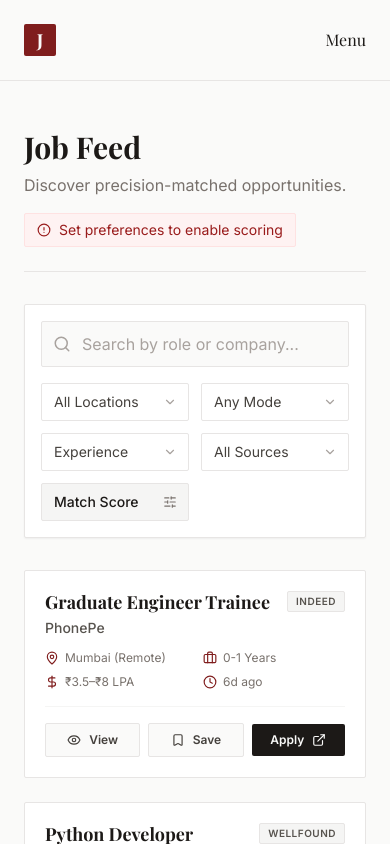
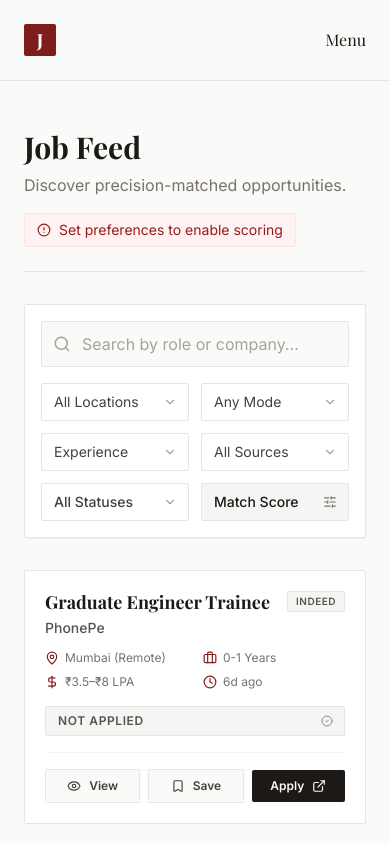
Before and after one commit to Gekkorizz/JobTracker-with-real-Data, a React (Vite) app: page /#/dashboard in a window 390 px wide. Shown: the top 844 px of the page. Built offline with nearby package versions, Linux system fonts and the light colour scheme; a web font is replaced by a local one.

Commit message:
Implemented job status tracking and history

```diff
--- a/components/JobCard.tsx
+++ b/components/JobCard.tsx
@@ -1,16 +1,18 @@
 import React from 'react';
-import { MapPin, Clock, DollarSign, Briefcase, Bookmark, ExternalLink, Eye, Target } from 'lucide-react';
+import { MapPin, Clock, DollarSign, Briefcase, Bookmark, ExternalLink, Eye, Target, CheckCircle2 } from 'lucide-react';
 import { Job } from '../data/jobs';
 
 interface JobCardProps {
   job: Job;
   isSaved: boolean;
   matchScore: number;
+  status?: string;
   onToggleSave: (id: string) => void;
   onView: (job: Job) => void;
+  onStatusChange?: (id: string, newStatus: string) => void;
 }
 
-export const JobCard: React.FC<JobCardProps> = ({ job, isSaved, matchScore, onToggleSave, onView }) => {
+export const JobCard: React.FC<JobCardProps> = ({ job, isSaved, matchScore, status = 'Not Applied', onToggleSave, onView, onStatusChange }) => {
 
   let scoreColorClass = 'bg-stone-100 text-stone-600 border-stone-200';
   if (matchScore >= 80) {
@@ -20,6 +22,16 @@
   } else if (matchScore < 40) {
     scoreColorClass = 'bg-stone-50 text-stone-400 border-stone-100';
   }
+
+  // Status Styling
+  const getStatusStyles = (s: string) => {
+    switch(s) {
+      case 'Applied': return 'bg-blue-50 text-blue-700 border-blue-200 hover:bg-blue-100';
+      case 'Rejected': return 'bg-red-50 text-red-700 border-red-200 hover:bg-red-100';
+      case 'Selected': return 'bg-green-50 text-green-700 border-green-200 hover:bg-green-100';
+      default: return 'bg-stone-100 text-stone-600 border-stone-200 hover:bg-stone-200';
+    }
+  };
 
   return (
     <div className="bg-white border border-stone-200 rounded-sm p-5 hover:shadow-lg hover:border-stone-300 transition-all duration-300 group relative flex flex-col h-full">
@@ -67,6 +79,25 @@
         </div>
       </div>
 
+      {/* Status Selector */}
+      {onStatusChange && (
+        <div className="mb-4">
+          <div className="relative inline-block w-full">
+            <select
+              value={status}
+              onChange={(e) => onStatusChange(job.id, e.target.value)}
+              className={`w-full appearance-none cursor-pointer py-1.5 px-3 pr-8 rounded-sm text-xs font-bold uppercase tracking-wider border focus:outline-none focus:ring-1 focus:ring-offset-1 transition-colors ${getStatusStyles(status)}`}
+            >
+              <option value="Not Applied">Not Applied</option>
+              <option value="Applied">Applied</option>
+              <option value="Rejected">Rejected</option>
+              <option value="Selected">Selected</option>
+            </select>
+            <CheckCircle2 size={12} className="absolute right-3 top-1/2 -translate-y-1/2 pointer-events-none opacity-50" />
+          </div>
+        </div>
+      )}
+
       <div className="flex items-center gap-2 pt-4 border-t border-stone-100 mt-auto">
         <button
           onClick={() => onView(job)}
--- a/pages/Dashboard.tsx
+++ b/pages/Dashboard.tsx
@@ -1,10 +1,11 @@
 import React, { useState, useEffect, useMemo } from 'react';
-import { Search, Filter, SlidersHorizontal, ChevronDown, Zap, AlertCircle } from 'lucide-react';
+import { Search, Filter, SlidersHorizontal, ChevronDown, AlertCircle, CheckCircle, X } from 'lucide-react';
 import { Link } from 'react-router-dom';
 import { jobs, Job, locations, modes, experiences, sources } from '../data/jobs';
 import { JobCard } from '../components/JobCard';
 import { JobDetailsModal } from '../components/JobDetailsModal';
 import { calculateMatchScore, getPreferences, Preferences } from '../utils/scoring';
+import { getStoredStatuses, updateJobStatus, JobStatus } from '../utils/status';
 
 export const Dashboard: React.FC = () => {
   // State for Filters
@@ -13,10 +14,15 @@
   const [modeFilter, setModeFilter] = useState('');
   const [expFilter, setExpFilter] = useState('');
   const [sourceFilter, setSourceFilter] = useState('');
-  const [sortOrder, setSortOrder] = useState('match-desc'); // default to match score
+  const [statusFilter, setStatusFilter] = useState(''); // New Status Filter
+  const [sortOrder, setSortOrder] = useState('match-desc');
 
   const [showMatchesOnly, setShowMatchesOnly] = useState(false);
   const [preferences, setPreferences] = useState<Preferences | null>(null);
+
+  // Job Status State
+  const [statuses, setStatuses] = useState<Record<string, JobStatus>>({});
+  const [toast, setToast] = useState<{message: string, visible: boolean}>({ message: '', visible: false });
 
   // State for Saved Jobs (Local Storage)
   const [savedIds, setSavedIds] = useState<string[]>(() => {
@@ -31,8 +37,10 @@
     const prefs = getPreferences();
     setPreferences(prefs);
     if (prefs) {
-      setShowMatchesOnly(true); // Auto-enable if prefs exist
+      setShowMatchesOnly(true);
     }
+    // Load statuses
+    setStatuses(getStoredStatuses());
   }, []);
 
   // Persist Saved IDs
@@ -45,6 +53,39 @@
       prev.includes(id) ? prev.filter(savedId => savedId !== id) : [...prev, id]
     );
   };
+
+  const handleStatusChange = (id: string, newStatus: string) => {
+    const job = jobs.find(j => j.id === id);
+    if (!job) return;
+
+    const ns = newStatus as JobStatus;
+    updateJobStatus({ id: job.id, title: job.title, company: job.company }, ns);
+    setStatuses(prev => ({ ...prev, [id]: ns }));
+
+    // Show Toast
+    setToast({ message: `Status updated: ${ns}`, visible: true });
+    setTimeout(() => setToast(prev => ({ ...prev, visible: false })), 3000);
+  };
+
+  const clearAllFilters = () => {
+    setKeyword('');
+    setLocationFilter('');
+    setModeFilter('');
+    setExpFilter('');
+    setSourceFilter('');
+    setStatusFilter('');
+    setShowMatchesOnly(false);
+  };
+
+  const hasActiveFilters = Boolean(
+    keyword ||
+    locationFilter ||
+    modeFilter ||
+    expFilter ||
+    sourceFilter ||
+    statusFilter ||
+    showMatchesOnly
+  );
 
   // Process jobs with scores
   const processedJobs = useMemo(() => {
@@ -70,17 +111,29 @@
       const matchExp = !expFilter || job.experience === expFilter;
       const matchSource = !sourceFilter || job.source === sourceFilter;
 
-      return matchKeyword && matchLocation && matchMode && matchExp && matchSource;
+      // 3. Status Filter
+      const currentStatus = statuses[job.id] || 'Not Applied';
+      const matchStatus = !statusFilter || currentStatus === statusFilter;
+
+      return matchKeyword && matchLocation && matchMode && matchExp && matchSource && matchStatus;
     }).sort((a, b) => {
       if (sortOrder === 'match-desc') return b.score - a.score;
       if (sortOrder === 'latest') return a.postedDaysAgo - b.postedDaysAgo;
       if (sortOrder === 'oldest') return b.postedDaysAgo - a.postedDaysAgo;
       return 0;
     });
-  }, [processedJobs, keyword, locationFilter, modeFilter, expFilter, sourceFilter, sortOrder, showMatchesOnly, preferences]);
+  }, [processedJobs, keyword, locationFilter, modeFilter, expFilter, sourceFilter, statusFilter, sortOrder, showMatchesOnly, preferences, statuses]);
 
   return (
-    <div className="space-y-8">
+    <div className="space-y-8 relative">
+
+      {/* Toast Notification */}
+      {toast.visible && (
+        <div className="fixed bottom-6 right-6 z-50 bg-stone-900 text-white px-6 py-3 rounded-sm shadow-lg flex items-center gap-3 animate-fade-in-up">
+           <CheckCircle size={18} className="text-green-400" />
+           <span className="font-medium">{toast.message}</span>
+        </div>
+      )}
 
       {/* Header Section */}
       <div className="flex flex-col md:flex-row md:items-end justify-between gap-4 border-b border-stone-200 pb-6">
@@ -113,8 +166,9 @@
 
       {/* Filter Bar */}
       <div className="bg-white p-4 border border-stone-200 rounded-sm shadow-sm space-y-4">
-        {/* Top Row: Search */}
-        <div className="relative">
+        {/* Top Row: Search + Clear */}
+        <div className="flex gap-3">
+          <div className="relative flex-1">
             <Search className="absolute left-3 top-1/2 -translate-y-1/2 text-stone-400" size={18} />
             <input
               type="text"
@@ -124,9 +178,19 @@
               className="w-full pl-10 pr-4 py-2.5 bg-stone-50 border border-stone-200 rounded-sm focus:outline-none focus:border-red-900 focus:ring-1 focus:ring-red-900 text-stone-800 placeholder:text-stone-400"
             />
           </div>
+          {hasActiveFilters && (
+            <button
+              onClick={clearAllFilters}
+              className="px-4 py-2 bg-stone-100 text-stone-600 rounded-sm text-sm font-medium hover:bg-stone-200 hover:text-stone-900 transition-colors whitespace-nowrap flex items-center gap-2"
+            >
+              <X size={14} className="stroke-[2.5px]" />
+              Clear Filters
+            </button>
+          )}
+        </div>
 
         {/* Bottom Row: Dropdowns */}
-        <div className="grid grid-cols-2 md:grid-cols-5 gap-3">
+        <div className="grid grid-cols-2 md:grid-cols-6 gap-3">
 
           <div className="relative group">
             <select
@@ -176,6 +240,22 @@
             <ChevronDown size={14} className="absolute right-3 top-1/2 -translate-y-1/2 text-stone-400 pointer-events-none" />
           </div>
 
+          {/* Status Filter */}
+          <div className="relative group">
+            <select
+              value={statusFilter}
+              onChange={(e) => setStatusFilter(e.target.value)}
+              className="w-full appearance-none bg-white border border-stone-200 text-stone-700 text-sm px-3 py-2 rounded-sm focus:outline-none focus:border-stone-400 cursor-pointer hover:border-stone-300 font-medium"
+            >
+              <option value="">All Statuses</option>
+              <option value="Not Applied">Not Applied</option>
+              <option value="Applied">Applied</option>
+              <option value="Rejected">Rejected</option>
+              <option value="Selected">Selected</option>
+            </select>
+            <ChevronDown size={14} className="absolute right-3 top-1/2 -translate-y-1/2 text-stone-400 pointer-events-none" />
+          </div>
+
           <div className="relative group">
             <select
               value={sortOrder}
@@ -201,8 +281,10 @@
               job={job}
               isSaved={savedIds.includes(job.id)}
               matchScore={job.score}
+              status={statuses[job.id]} // Pass current status
               onToggleSave={toggleSave}
               onView={setSelectedJob}
+              onStatusChange={handleStatusChange} // Handle update
             />
           ))}
         </div>
@@ -217,14 +299,7 @@
           </p>
           <div className="flex gap-4 mt-6">
              <button
-              onClick={() => {
-                setKeyword('');
-                setLocationFilter('');
-                setModeFilter('');
-                setExpFilter('');
-                setSourceFilter('');
-                setShowMatchesOnly(false);
-              }}
+              onClick={clearAllFilters}
               className="text-stone-600 font-medium hover:text-stone-900 transition-colors"
             >
               Clear filters
--- a/pages/Digest.tsx
+++ b/pages/Digest.tsx
@@ -1,8 +1,9 @@
 import React, { useState, useEffect } from 'react';
-import { Mail, Copy, Send, RefreshCw, AlertCircle, Calendar } from 'lucide-react';
+import { Mail, Copy, Send, RefreshCw, AlertCircle, Calendar, History, CheckCircle2 } from 'lucide-react';
 import { Link } from 'react-router-dom';
 import { jobs, Job } from '../data/jobs';
 import { calculateMatchScore, getPreferences, Preferences } from '../utils/scoring';
+import { getStatusHistory, StatusUpdate } from '../utils/status';
 
 type ScoredJob = Job & { score: number };
 
@@ -11,6 +12,7 @@
   const [preferences, setPreferences] = useState<Preferences | null>(null);
   const [loading, setLoading] = useState(false);
   const [dateStr, setDateStr] = useState('');
+  const [statusHistory, setStatusHistory] = useState<StatusUpdate[]>([]);
 
   useEffect(() => {
     // 1. Load Preferences
@@ -32,6 +34,9 @@
     if (storedDigest) {
       setDigest(JSON.parse(storedDigest));
     }
+
+    // 4. Load Status History
+    setStatusHistory(getStatusHistory());
   }, []);
 
   const generateDigest = () => {
@@ -94,6 +99,12 @@
 
     const body = encodeURIComponent(`Here is my daily job digest for ${dateStr}:\n\n`) + bodyContent;
     window.location.href = `mailto:?subject=${subject}&body=${body}`;
+  };
+
+  // Helper to format history date
+  const formatHistoryDate = (isoString: string) => {
+    const date = new Date(isoString);
+    return date.toLocaleDateString('en-US', { month: 'short', day: 'numeric', hour: '2-digit', minute: '2-digit' });
   };
 
   // RENDER STATES
@@ -176,8 +187,10 @@
 
   // 5. Display Digest
   return (
-    <div className="w-full max-w-3xl mx-auto">
+    <div className="w-full max-w-5xl mx-auto flex flex-col lg:flex-row gap-8 items-start">
 
+      {/* Main Digest Column */}
+      <div className="flex-1 w-full">
         {/* Tools Bar */}
         <div className="flex justify-between items-center mb-8">
           <Link to="/dashboard" className="text-sm font-medium text-stone-500 hover:text-stone-900 transition-colors">
@@ -260,5 +273,45 @@
           Demo Mode: Daily 9AM trigger simulated manually.
         </div>
       </div>
+
+      {/* Side Column: Recent Updates */}
+      <div className="w-full lg:w-80 shrink-0">
+        <div className="bg-white border border-stone-200 rounded-sm p-6 sticky top-6">
+           <div className="flex items-center gap-2 mb-4 text-stone-900 font-bold uppercase tracking-wider text-sm border-b border-stone-100 pb-2">
+             <History size={16} className="text-red-900" />
+             Recent Status Updates
+           </div>
+
+           {statusHistory.length === 0 ? (
+             <p className="text-sm text-stone-400 italic">No updates tracked yet.</p>
+           ) : (
+             <div className="space-y-4">
+               {statusHistory.slice(0, 10).map((item, idx) => (
+                 <div key={idx} className="flex gap-3 items-start">
+                   <div className="mt-1">
+                     <CheckCircle2 size={14} className="text-stone-300" />
+                   </div>
+                   <div>
+                     <p className="text-xs font-bold text-stone-800">{item.title}</p>
+                     <p className="text-[10px] text-stone-500 mb-1">{item.company}</p>
+                     <div className="flex items-center gap-2">
+                       <span className={`text-[10px] font-bold px-1.5 py-0.5 rounded-sm uppercase ${
+                         item.status === 'Applied' ? 'bg-blue-50 text-blue-700' :
+                         item.status === 'Rejected' ? 'bg-red-50 text-red-700' :
+                         item.status === 'Selected' ? 'bg-green-50 text-green-700' :
+                         'bg-stone-100 text-stone-600'
+                       }`}>
+                         {item.status}
+                       </span>
+                       <span className="text-[10px] text-stone-400">{formatHistoryDate(item.date)}</span>
+                     </div>
+                   </div>
+                 </div>
+               ))}
+             </div>
+           )}
+        </div>
+      </div>
+    </div>
   );
 };
--- a/pages/Saved.tsx
+++ b/pages/Saved.tsx
@@ -1,20 +1,24 @@
 import React, { useState, useEffect } from 'react';
-import { Bookmark, ArrowLeft } from 'lucide-react';
+import { Bookmark, ArrowLeft, CheckCircle } from 'lucide-react';
 import { Link } from 'react-router-dom';
 import { jobs, Job } from '../data/jobs';
 import { JobCard } from '../components/JobCard';
 import { JobDetailsModal } from '../components/JobDetailsModal';
 import { calculateMatchScore, getPreferences } from '../utils/scoring';
+import { getStoredStatuses, updateJobStatus, JobStatus } from '../utils/status';
 
 export const Saved: React.FC = () => {
   const [savedIds, setSavedIds] = useState<string[]>([]);
   const [selectedJob, setSelectedJob] = useState<Job | null>(null);
+  const [statuses, setStatuses] = useState<Record<string, JobStatus>>({});
+  const [toast, setToast] = useState<{message: string, visible: boolean}>({ message: '', visible: false });
 
   useEffect(() => {
     const stored = localStorage.getItem('savedJobIds');
     if (stored) {
       setSavedIds(JSON.parse(stored));
     }
+    setStatuses(getStoredStatuses());
   }, []);
 
   const preferences = getPreferences();
@@ -25,11 +29,31 @@
     localStorage.setItem('savedJobIds', JSON.stringify(newIds));
   };
 
+  const handleStatusChange = (id: string, newStatus: string) => {
+    const job = jobs.find(j => j.id === id);
+    if (!job) return;
+
+    const ns = newStatus as JobStatus;
+    updateJobStatus({ id: job.id, title: job.title, company: job.company }, ns);
+    setStatuses(prev => ({ ...prev, [id]: ns }));
+
+    setToast({ message: `Status updated: ${ns}`, visible: true });
+    setTimeout(() => setToast(prev => ({ ...prev, visible: false })), 3000);
+  };
+
   // Find job objects for saved IDs
   const savedJobs = jobs.filter(job => savedIds.includes(job.id));
 
   return (
-    <div className="w-full">
+    <div className="w-full relative">
+       {/* Toast Notification */}
+       {toast.visible && (
+        <div className="fixed bottom-6 right-6 z-50 bg-stone-900 text-white px-6 py-3 rounded-sm shadow-lg flex items-center gap-3 animate-fade-in-up">
+           <CheckCircle size={18} className="text-green-400" />
+           <span className="font-medium">{toast.message}</span>
+        </div>
+      )}
+
       <div className="border-b border-stone-200 pb-4 mb-8 flex justify-between items-end">
         <div>
           <h1 className="font-serif text-3xl font-bold text-stone-900 mb-2">Saved Opportunities</h1>
@@ -50,8 +74,10 @@
               job={job}
               isSaved={true}
               matchScore={calculateMatchScore(job, preferences)}
+              status={statuses[job.id]}
               onToggleSave={toggleSave}
               onView={setSelectedJob}
+              onStatusChange={handleStatusChange}
             />
           ))}
         </div>
--- /dev/null
+++ b/utils/status.ts
@@ -0,0 +1,49 @@
+
+export type JobStatus = 'Not Applied' | 'Applied' | 'Rejected' | 'Selected';
+
+export interface StatusUpdate {
+  jobId: string;
+  title: string;
+  company: string;
+  status: JobStatus;
+  date: string;
+}
+
+export const getStoredStatuses = (): Record<string, JobStatus> => {
+  try {
+    return JSON.parse(localStorage.getItem('jobTrackerStatuses') || '{}');
+  } catch {
+    return {};
+  }
+};
+
+export const getStatusHistory = (): StatusUpdate[] => {
+  try {
+    return JSON.parse(localStorage.getItem('jobTrackerStatusHistory') || '[]');
+  } catch {
+    return [];
+  }
+};
+
+export const updateJobStatus = (job: {id: string, title: string, company: string}, status: JobStatus) => {
+  const statuses = getStoredStatuses();
+  statuses[job.id] = status;
+  localStorage.setItem('jobTrackerStatuses', JSON.stringify(statuses));
+
+  const history = getStatusHistory();
+  const update: StatusUpdate = {
+    jobId: job.id,
+    title: job.title,
+    company: job.company,
+    status,
+    date: new Date().toISOString()
+  };
+
+  // Add to beginning
+  history.unshift(update);
+  // Keep last 50 entries
+  const trimmed = history.slice(0, 50);
+  localStorage.setItem('jobTrackerStatusHistory', JSON.stringify(trimmed));
+
+  return statuses;
+};
```
Lines whose indentation alone changed are shown as unchanged.
